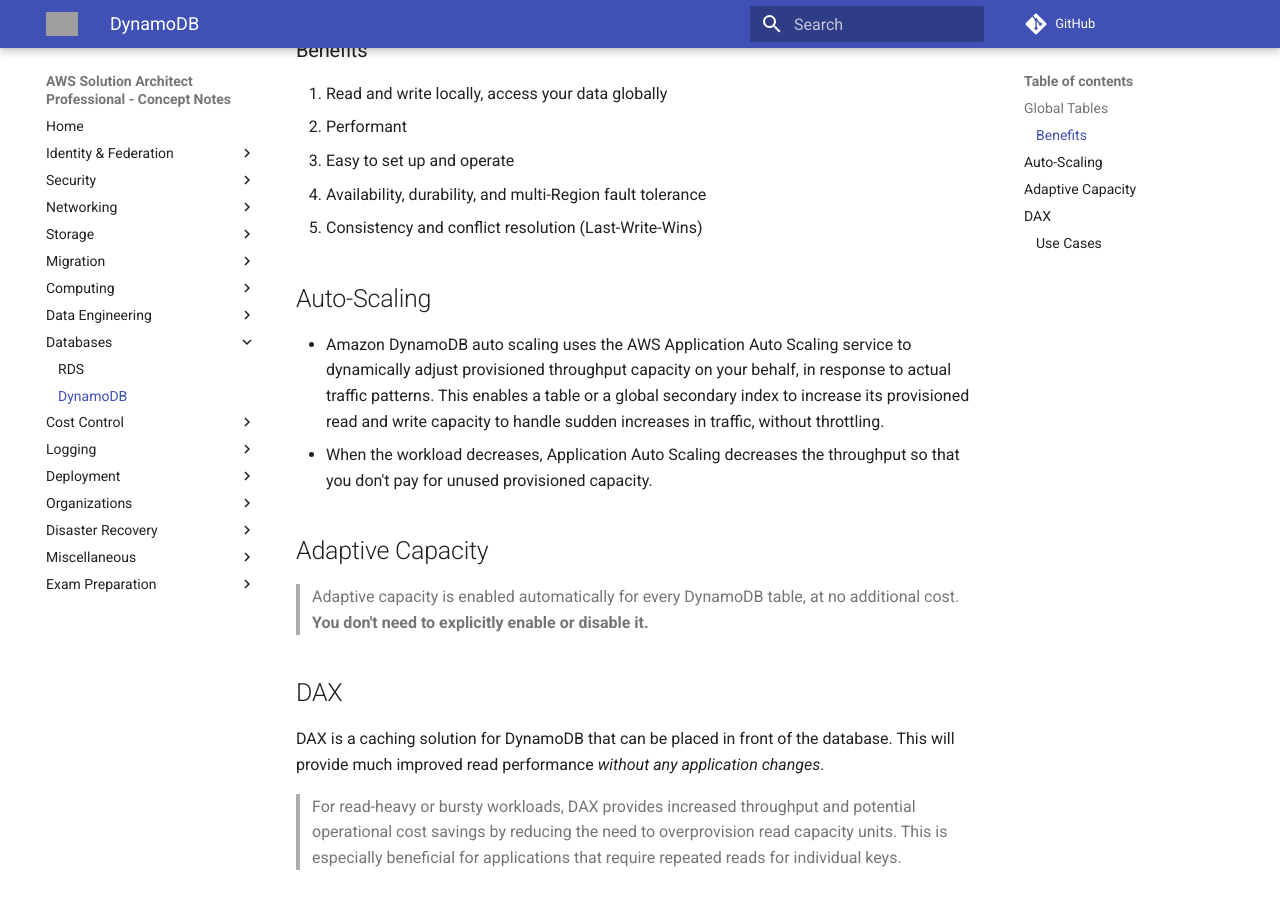
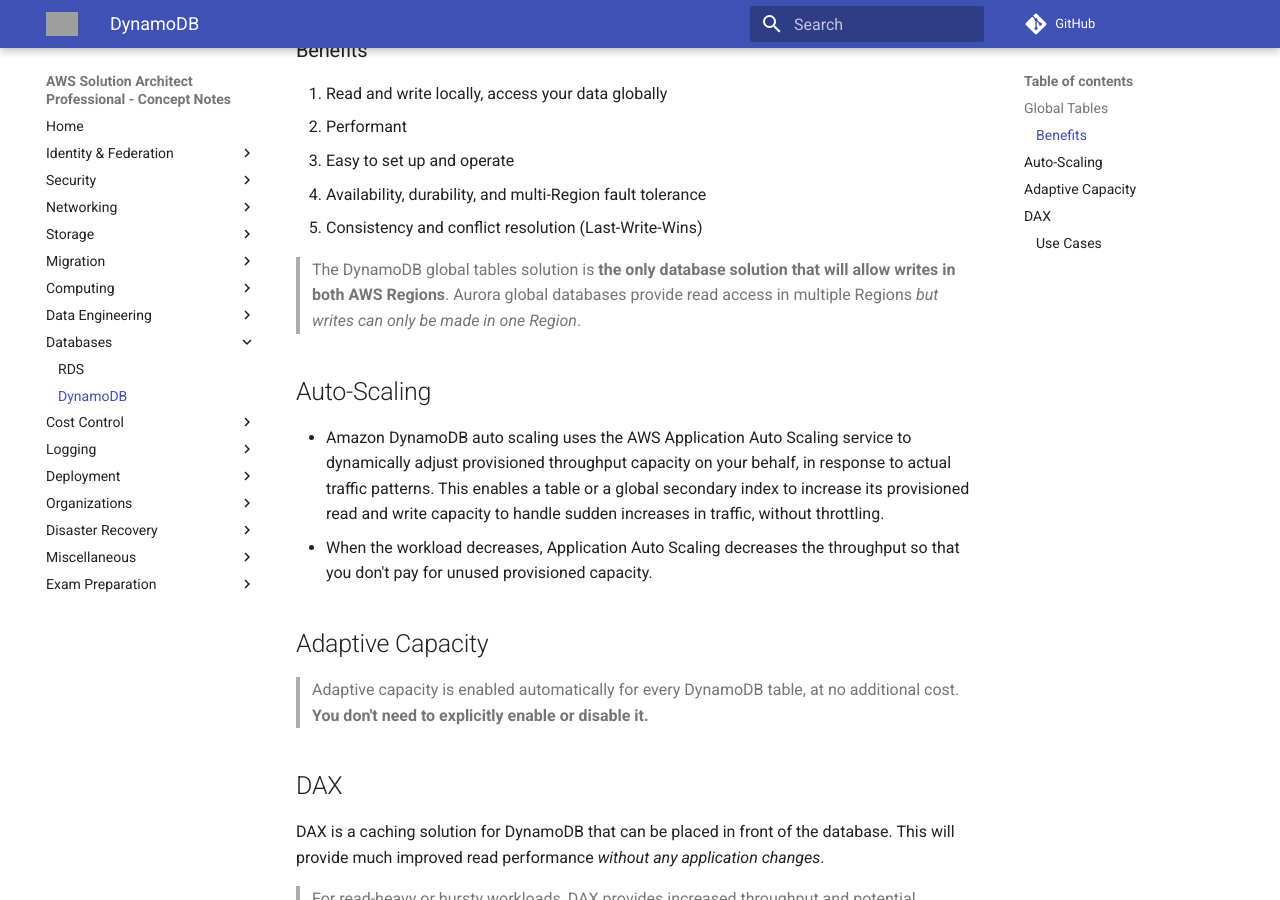
Before and after one commit to jeyabalajis/aws-certified-sa-pro-notes, an MkDocs documentation site: the page built from docs/databases/dynamodb.md, in a window 1280 px wide and 900 px high, scrolled down 423 px. Built offline with MkDocs 1.6.1 and Material for MkDocs 9.7.7, drawn with Linux system fonts in a browser that asks for light colours; comment, search, counter and statistics services are not loaded; grey boxes are pictures that could not be loaded.

Commit message:
Update dynamodb.md

```diff
--- a/docs/databases/dynamodb.md
+++ b/docs/databases/dynamodb.md
@@ -12,6 +12,8 @@
 3. Easy to set up and operate
 4. Availability, durability, and multi-Region fault tolerance
 5. Consistency and conflict resolution (Last-Write-Wins)
+
+> The DynamoDB global tables solution is **the only database solution that will allow writes in both AWS Regions**. Aurora global databases provide read access in multiple Regions _but writes can only be made in one Region_.
 
 ## Auto-Scaling
 
```
